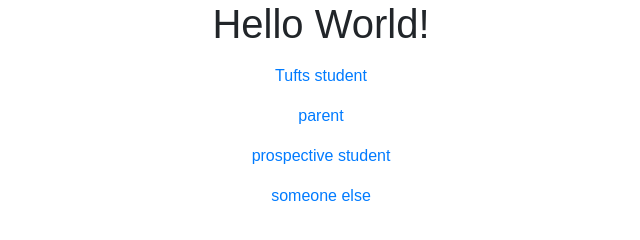
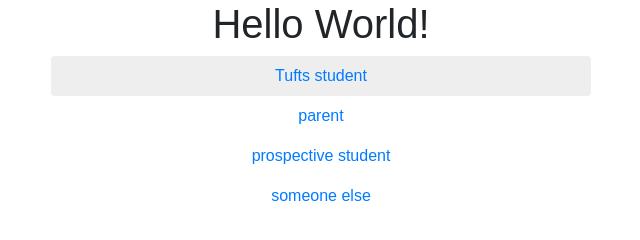
Before and after one commit to Ting-Kerbell/TuftsInteractiveMaps, a website: page public/index.html in a window 1280 px wide. Both pictures are taken after a click on the link "Tufts student". Shown: the whole page, without its empty margins (319-959 px from the left). Drawn offline with nearby package versions, Linux system fonts and the light colour scheme.

Commit message:
not actually queries bad branch name, added hover ability

```diff
--- a/public/css/index.css
+++ b/public/css/index.css
@@ -1,3 +1,7 @@
 body {
   font-family: Arial;
 }
+
+.nav>li>a:focus, .nav>li>a:hover {
+  background-color: #eee;
+}
--- a/public/index.html
+++ b/public/index.html
@@ -16,9 +16,9 @@
       </div>
       <div class="col-sm-12 col-md-6">
         <h1>Hello World!</h1>
-        <ul class="nav flex-column">
+        <ul class="nav nav-pills flex-column">
           <li class="nav-item">
-    <a class="nav-link active" href="#">Tufts student</a>
+            <a class="nav-link" href="#">Tufts student</a>
           </li>
           <li class="nav-item">
             <a class="nav-link" href="#">parent</a>
```
Lines whose indentation alone changed are shown as unchanged.
